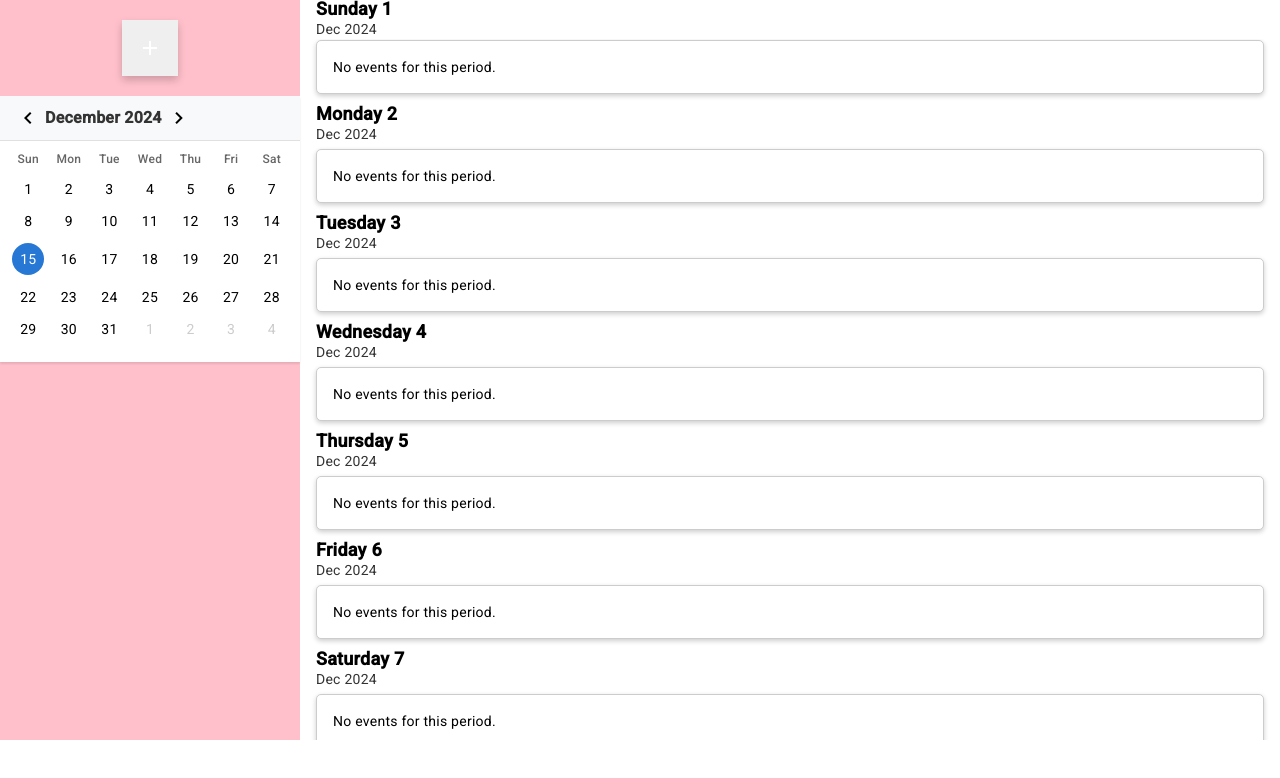
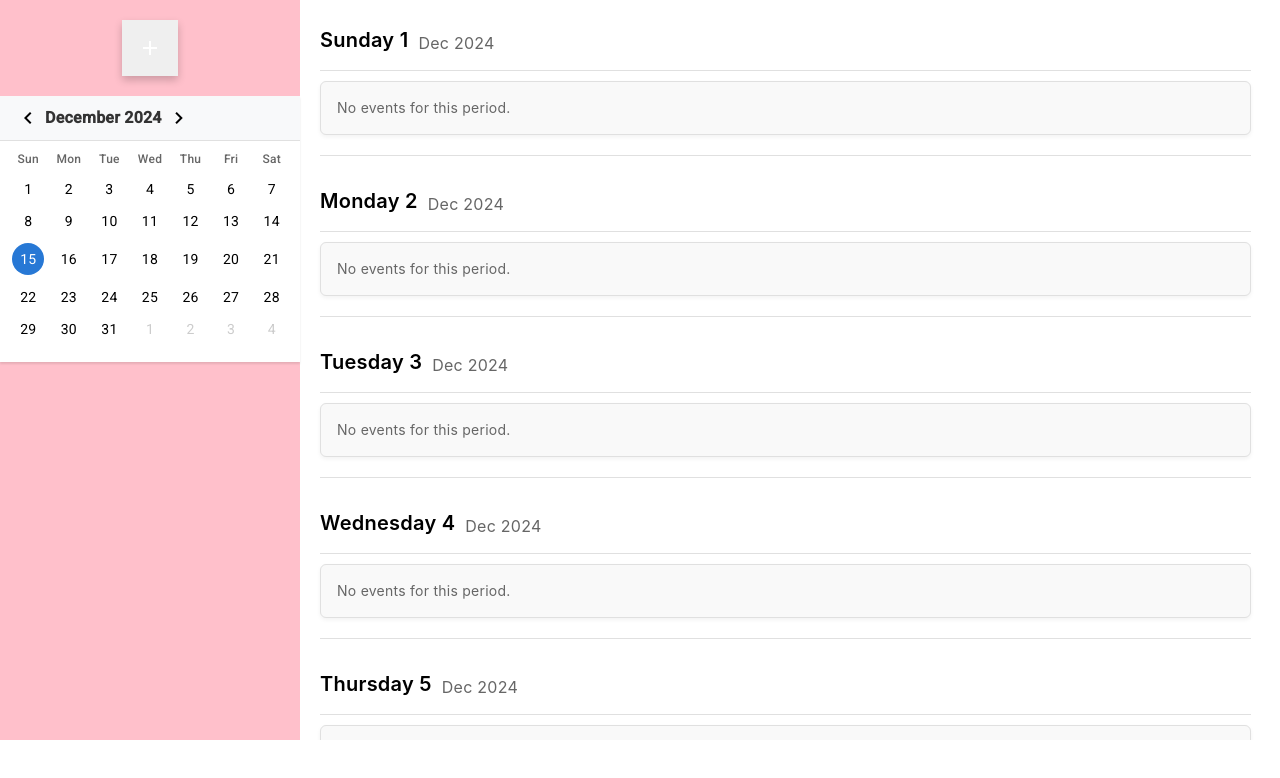
Before and after one commit to MarcusMLarsson/angular-calendar-list-view, an Angular app: page / in a window 1280 px wide. Shown: the top 778 px of the page. Built offline with nearby package versions, Linux system fonts and the light colour scheme.

Commit message:
improve desktop view #2

```diff
--- a/src/app/list/list.component.scss
+++ b/src/app/list/list.component.scss
@@ -1,29 +1,51 @@
+/* Base Styles - Common to Mobile and Desktop */
 .calendar-list-view {
+  font-family: -apple-system, BlinkMacSystemFont, "Segoe UI", Roboto, Helvetica,
+    Arial, sans-serif;
+  max-width: 100%;
+  width: 100%;
   background-color: #fff;
+
+  /* Smooth scrolling and typography improvements */
+  * {
+    box-sizing: border-box;
+    scroll-behavior: smooth;
+  }
+
+  .event-group-container {
+    position: relative;
+    transition: all 0.3s ease;
+
+    .no-events {
+      display: flex;
+      justify-content: start;
+      align-items: start;
+      border: 1px solid #e0e0e0;
+      border-radius: 6px;
+      padding: 16px;
+      margin-bottom: 10px;
+      background-color: #f9f9f9;
+      box-shadow: 0 2px 4px rgba(0, 0, 0, 0.05);
+      color: #666;
+    }
+  }
 
   .date-header-container {
     display: flex;
     justify-content: flex-start;
-    align-items: start;
-    position: sticky;
-    z-index: 1;
-    top: -1px;
-    margin-top: 0px;
-    margin-bottom: 5px;
-    flex-direction: column;
-    background-color: #fff;
-  }
+    align-items: center;
+    padding: 10px 0;
+    border-bottom: 1px solid #e0e0e0;
 
     .date-header {
-    font-size: 18px;
-    font-weight: bold;
-    background-color: #fff;
+      font-weight: 600;
+      margin-right: 10px;
     }
 
     .date-sub-header {
-    font-size: 14px;
-    color: #333;
-    background-color: #fff;
+      color: #666;
+      font-weight: 400;
+    }
   }
 
   ul {
@@ -32,76 +54,180 @@
     margin: 0;
 
     li {
-      padding: 10px;
-      margin-bottom: 10px;
-      border: 1px solid #e1e1e1;
-      border-radius: 5px;
+      cursor: pointer;
+      transition: all 0.2s ease;
       display: flex;
-      align-items: flex-start;
       flex-direction: column;
-      box-shadow: 0 1px 0 rgb(0 0 0 / 10%);
+      gap: 4px;
+      position: relative;
+      overflow: hidden;
+
+      &::before {
+        content: "";
+        position: absolute;
+        left: 0;
+        top: 0;
+        bottom: 0;
+        width: 4px;
+        transition: width 0.3s ease;
+      }
 
       &:hover {
-        background-color: #ededed;
+        transform: translateY(-2px);
+        box-shadow: 0 4px 6px rgba(0, 0, 0, 0.1);
+
+        &::before {
+          width: 8px;
         }
-
-      .event-time {
-        font-size: 14px;
-        color: #555;
       }
 
       .event-title {
-        font-size: 16px;
-        font-weight: bold;
-        margin-right: 5px;
-      }
-
-      .event-location {
-        font-size: 12px;
-        color: #555;
+        font-weight: 600;
+        line-height: 1.4;
       }
     }
   }
 }
 
-.date-stepper {
-  display: flex;
-  overflow-x: auto;
-  padding: 10px;
-  background-color: #f5f5f5;
+/* Mobile Layout */
+@media (max-width: 1023px) {
+  .calendar-list-view {
+    .date-header-container {
+      position: sticky;
+      z-index: 10;
+      top: 0;
+      background-color: #fff;
+      margin-bottom: 10px;
+      flex-direction: column;
+      align-items: flex-start;
+
+      .date-header {
+        font-size: 18px;
       }
 
-.date-stepper div {
-  flex: 0 0 auto;
-  padding: 8px;
-  margin-right: 10px;
-  cursor: pointer;
+      .date-sub-header {
+        font-size: 14px;
+      }
     }
 
-.selected {
-  background-color: #0078d4;
-  color: white;
-  border-radius: 20px;
+    ul li {
+      padding: 12px;
+      margin-bottom: 10px;
+      border: 1px solid #e1e1e1;
+      border-radius: 6px;
+      box-shadow: 0 2px 4px rgba(0, 0, 0, 0.08);
+
+      .event-title {
+        font-size: 16px;
+        margin-bottom: 4px;
       }
 
-.event-list {
-  max-height: 400px;
-  overflow-y: auto;
+      span {
+        font-size: 14px;
+        color: #666;
+      }
     }
 
     .event-group-container {
       padding: 0 16px;
-
-  .no-events {
-    display: flex;
-    justify-content: start;
-    align-items: start;
-    border: 1px solid #ccc;
-    border-radius: 5px;
-    padding: 16px;
-    margin-bottom: 10px;
-    text-align: center;
-    background-color: #fff;
-    box-shadow: 0 2px 5px rgb(0 0 0 / 20%);
     }
   }
+}
+
+/* Desktop Layout */
+@media (min-width: 1024px) {
+  .calendar-list-view {
+    width: 95%;
+    padding: 20px;
+    .date-header-container {
+      padding: 15px 0;
+      margin-bottom: 10px;
+      border-bottom: 1px solid #e0e0e0;
+
+      .date-header {
+        font-size: 20px;
+        margin-bottom: 5px;
+      }
+
+      .date-sub-header {
+        font-size: 16px;
+        color: #666;
+      }
+    }
+
+    .event-group-container {
+      margin-bottom: 20px;
+      padding-bottom: 10px;
+      border-bottom: 1px solid #e0e0e0;
+
+      &:last-child {
+        border-bottom: none;
+      }
+    }
+
+    ul {
+      li {
+        padding: 15px;
+        margin-bottom: 10px;
+        border: 1px solid #e1e1e1;
+        border-radius: 6px;
+        transition: all 0.3s ease;
+        display: flex;
+        flex-direction: column;
+        gap: 6px;
+
+        .event-title {
+          font-size: 17px;
+          font-weight: 600;
+        }
+
+        span {
+          font-size: 15px;
+          color: #555;
+        }
+
+        &:hover {
+          box-shadow: 0 4px 8px rgba(0, 0, 0, 0.1);
+          transform: translateY(-3px);
+        }
+      }
+    }
+
+    // Optional Paginator Placeholder
+    .paginator {
+      display: flex;
+      justify-content: center;
+      align-items: center;
+      padding: 20px 0;
+
+      button {
+        margin: 0 10px;
+        padding: 10px 15px;
+        border: 1px solid #e0e0e0;
+        border-radius: 4px;
+        background-color: #f5f5f5;
+        cursor: pointer;
+        transition: all 0.3s ease;
+
+        &:hover {
+          background-color: #e0e0e0;
+        }
+
+        &:disabled {
+          opacity: 0.5;
+          cursor: not-allowed;
+        }
+      }
+    }
+  }
+}
+
+/* Print Styles */
+@media print {
+  .calendar-list-view {
+    ul li {
+      break-inside: avoid;
+      page-break-inside: avoid;
+    }
+  }
+}
```
Lines whose indentation alone changed are shown as unchanged.
